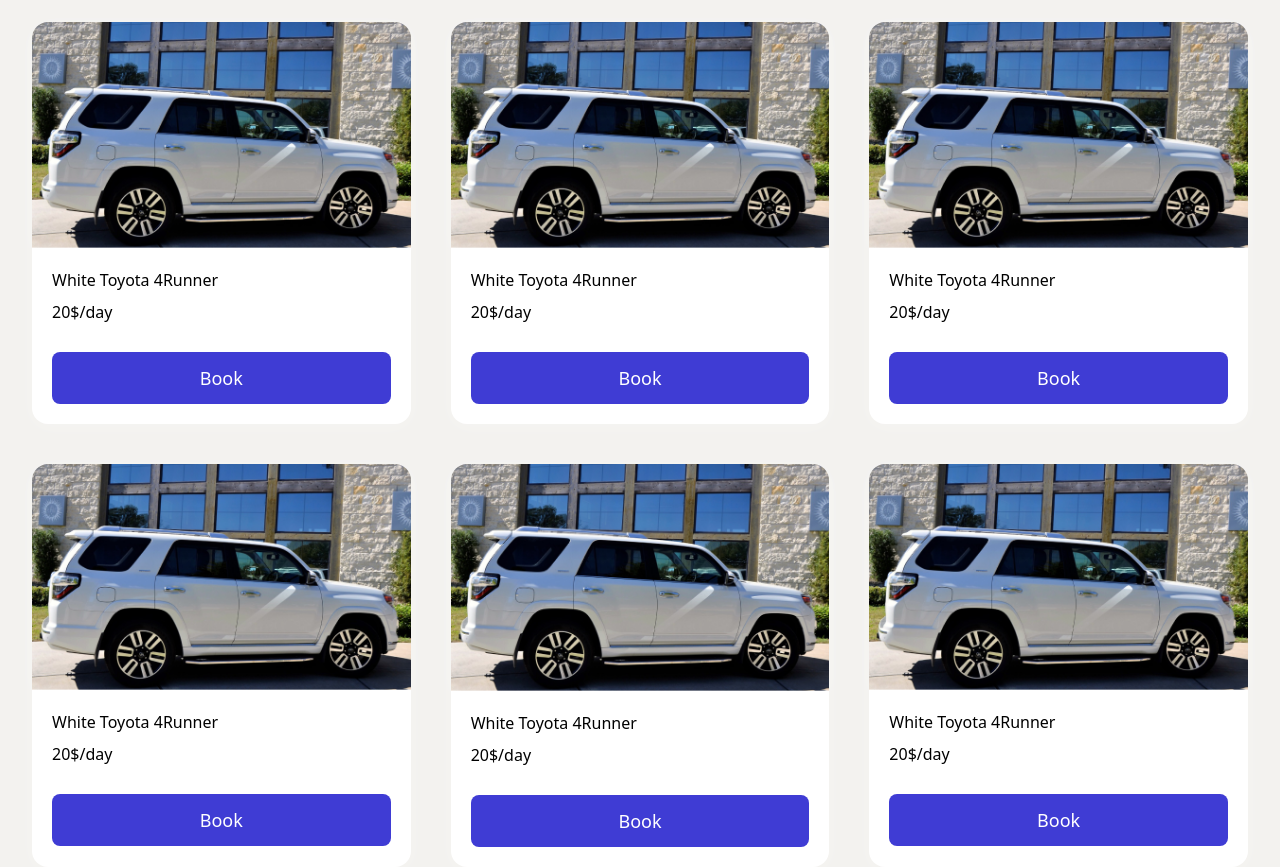
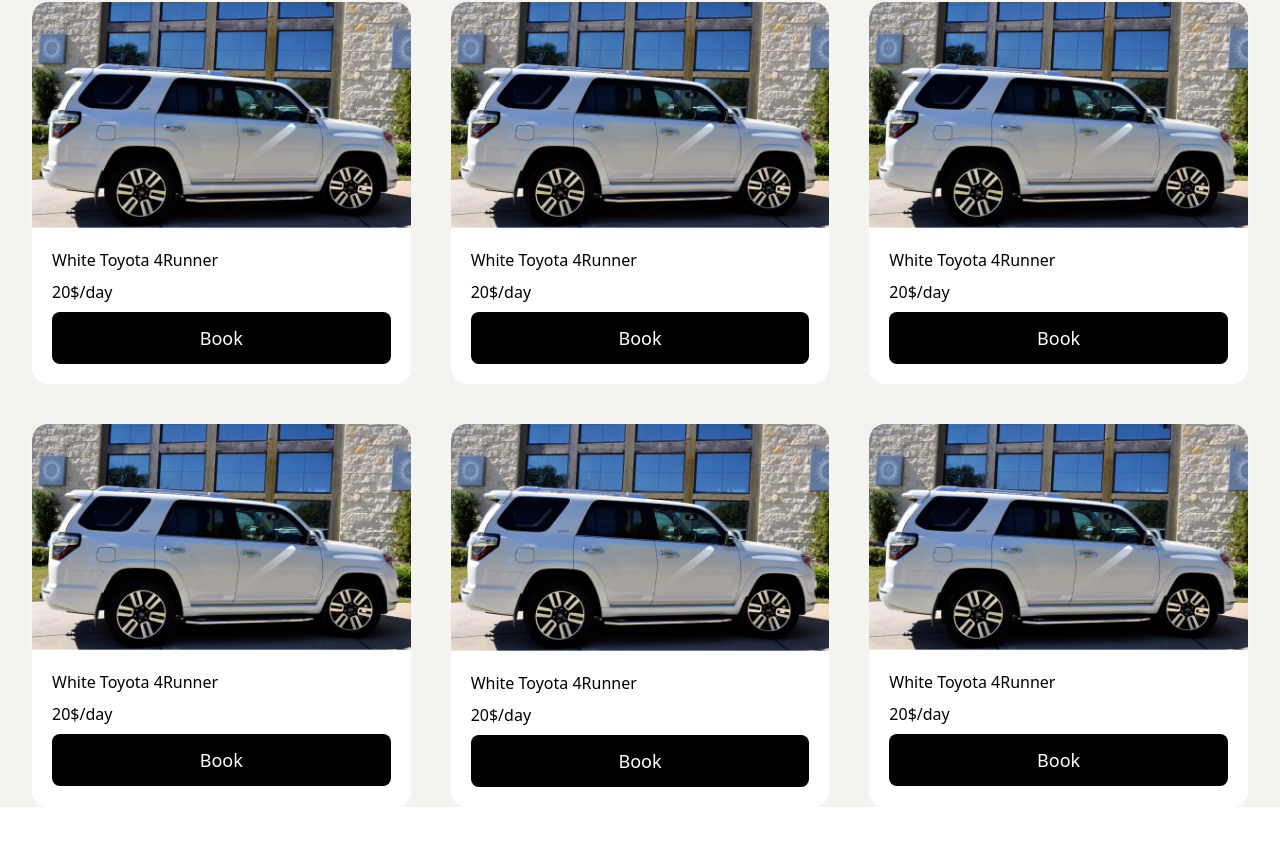
Before and after one commit to KARL-GROUP/karl-rental-fe, a Next.js app: page / in a window 1280 px wide. Shown: the part 1322-2189 px from the top of the page. After the commit the page ends 2129 px from the top, so only its background shows below. Built offline with nearby package versions, Linux system fonts and the light colour scheme.

Commit message:
Fix: fixing button margin

```diff
--- a/src/components/sections/CarSection.tsx
+++ b/src/components/sections/CarSection.tsx
@@ -18,7 +18,7 @@ const CarSection = () => {
               <div className=" px-5 py-5 flex flex-col gap-2">
               <p className="text-md">{car.carName}</p>
               <p className="text-md">{car.price}</p>
-              <Button text="Book" styles="w-full" />
+              <Button text="Book" styles="w-full bg-black" />
 
               </div>
 
--- a/src/components/ui/Button.tsx
+++ b/src/components/ui/Button.tsx
@@ -6,7 +6,7 @@ interface Props {
 
 const Button = ({ text, styles, onClick }: Props) => {
   return (<>
-    <button onClick={onClick} className={`bg-[#3F3CD4] text-white text-lg rounded-lg px-5 py-3 mt-5 ${styles}`}>{text}</button>
+    <button onClick={onClick} className={`bg-[#3F3CD4] text-white text-lg rounded-lg px-5 py-3 ${styles}`}>{text}</button>
   </>);
 }
 
```
